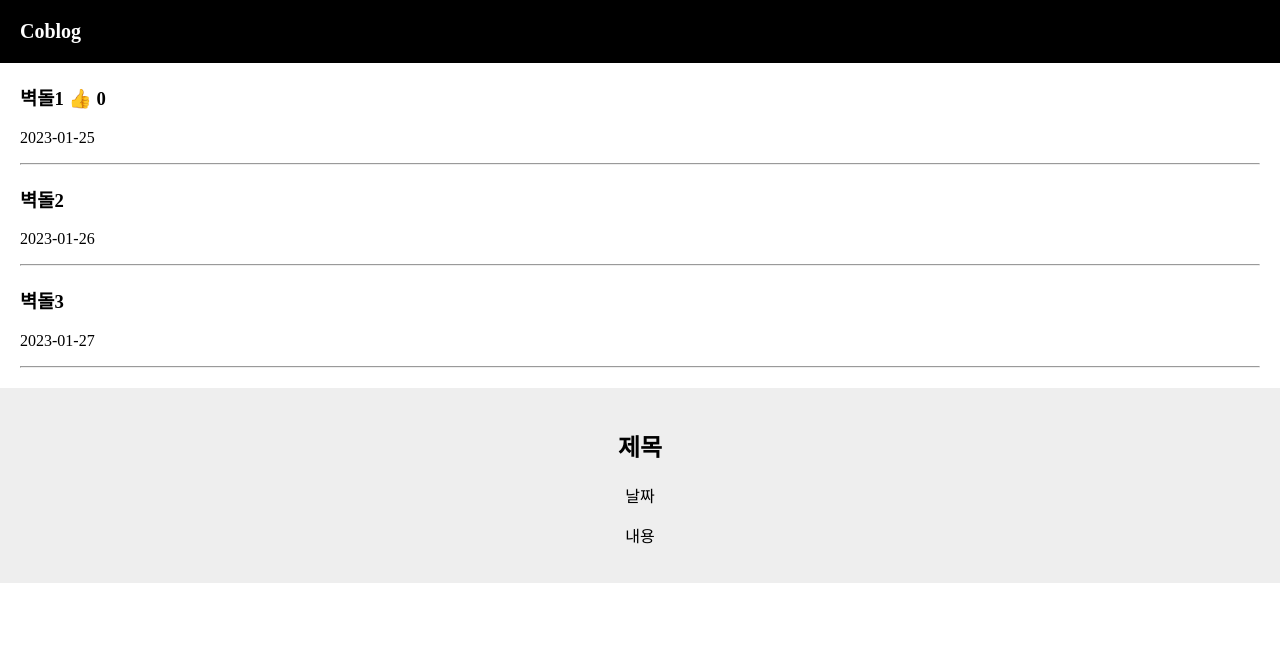
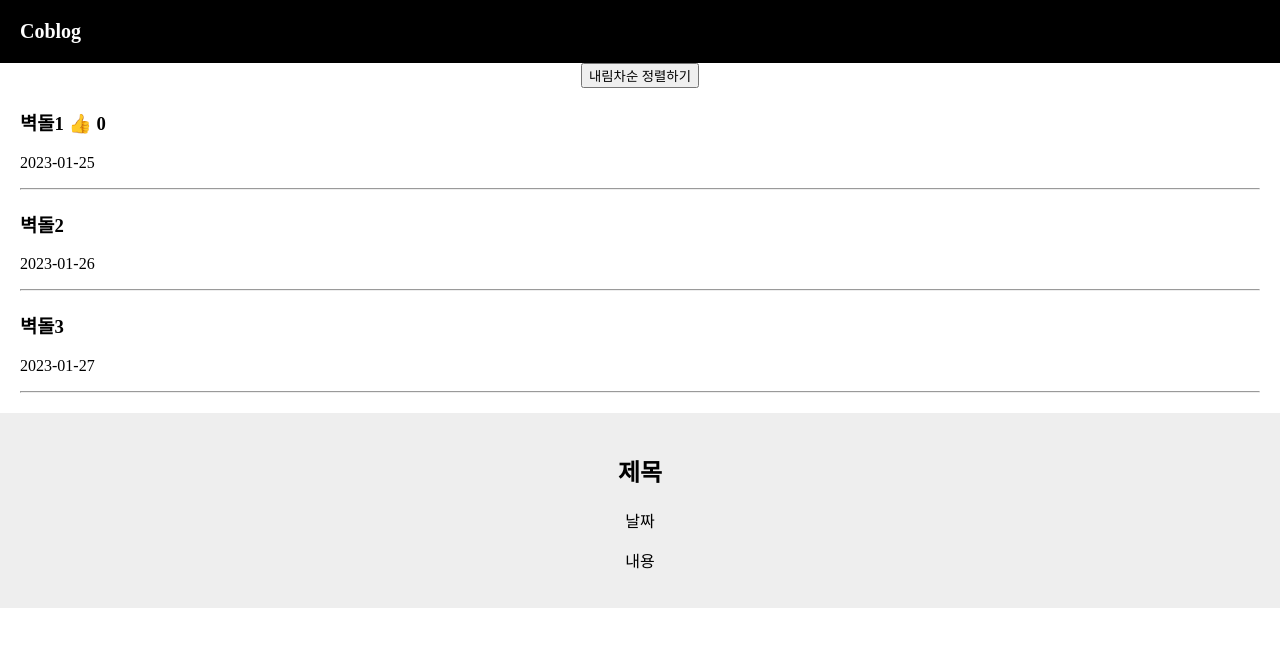
Before and after one commit to coblin7/coblin7.github.io, a React (Create React App) app: page / in a window 1280 px wide. Shown: the top 646 px of the page. Built offline with nearby package versions, Linux system fonts and the light colour scheme.

Commit message:
practice: 정렬 기능 구현

```diff
--- a/src/App.js
+++ b/src/App.js
@@ -15,11 +15,19 @@ function App() {
 
   let [likeNumber, likeNumberTool] = useState(0);
 
+  function orderByDesc() {
+    let copy = [...title];
+    copy = copy.sort((a,b) => a.subject < b.subject ? 1 : -1);
+    titleTool(copy);
+  }
+
   return (
     <div className="App">
       <div className='black-nav'>
         <div>Coblog</div>
       </div>
+
+      <button onClick={ orderByDesc }>내림차순 정렬하기</button>
 
       <div className='list'>
         <h3> { title[0]["subject"] } <span onClick={ ()=>{likeNumberTool(likeNumber++);} }>👍</span> {likeNumber} </h3>
```
